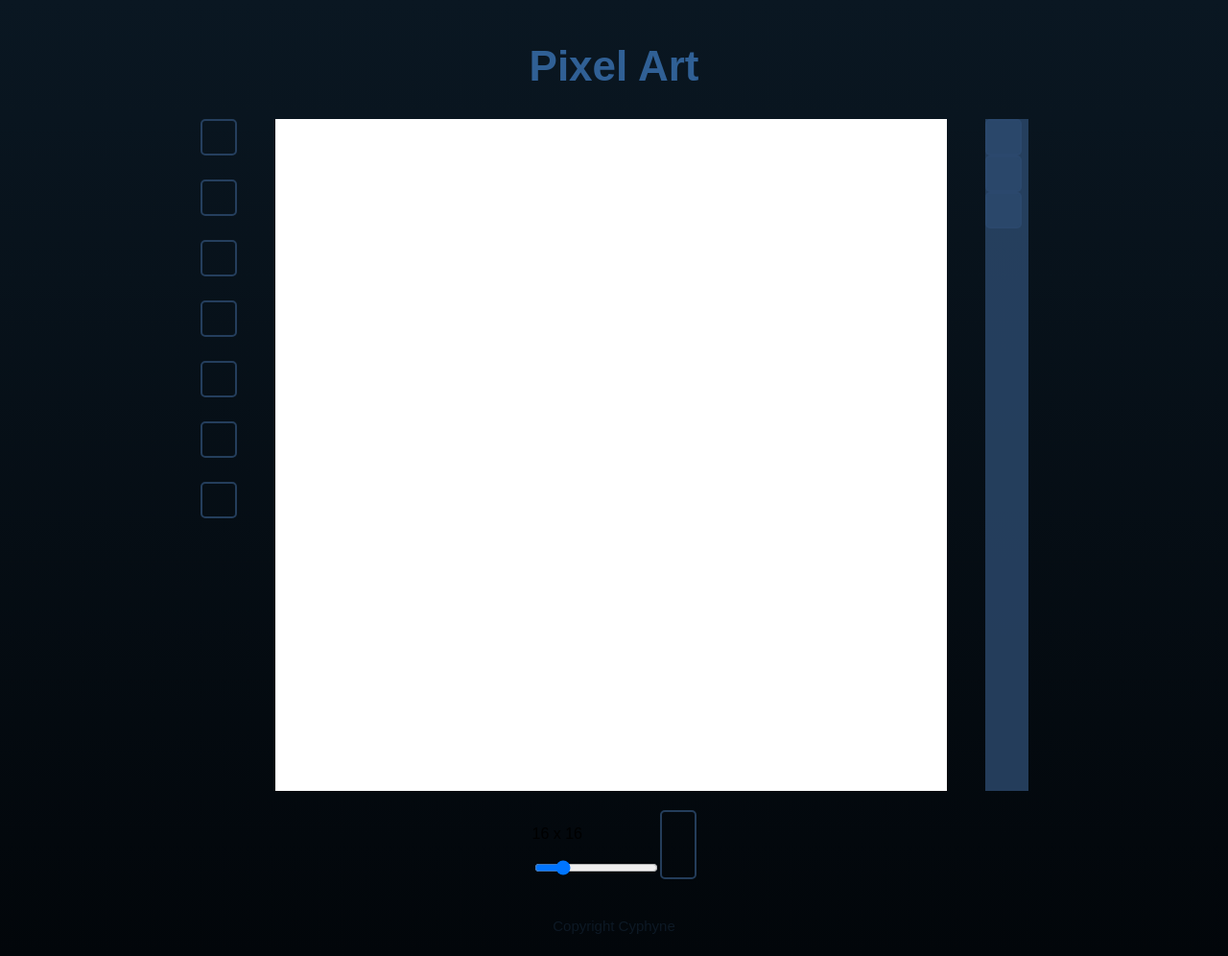
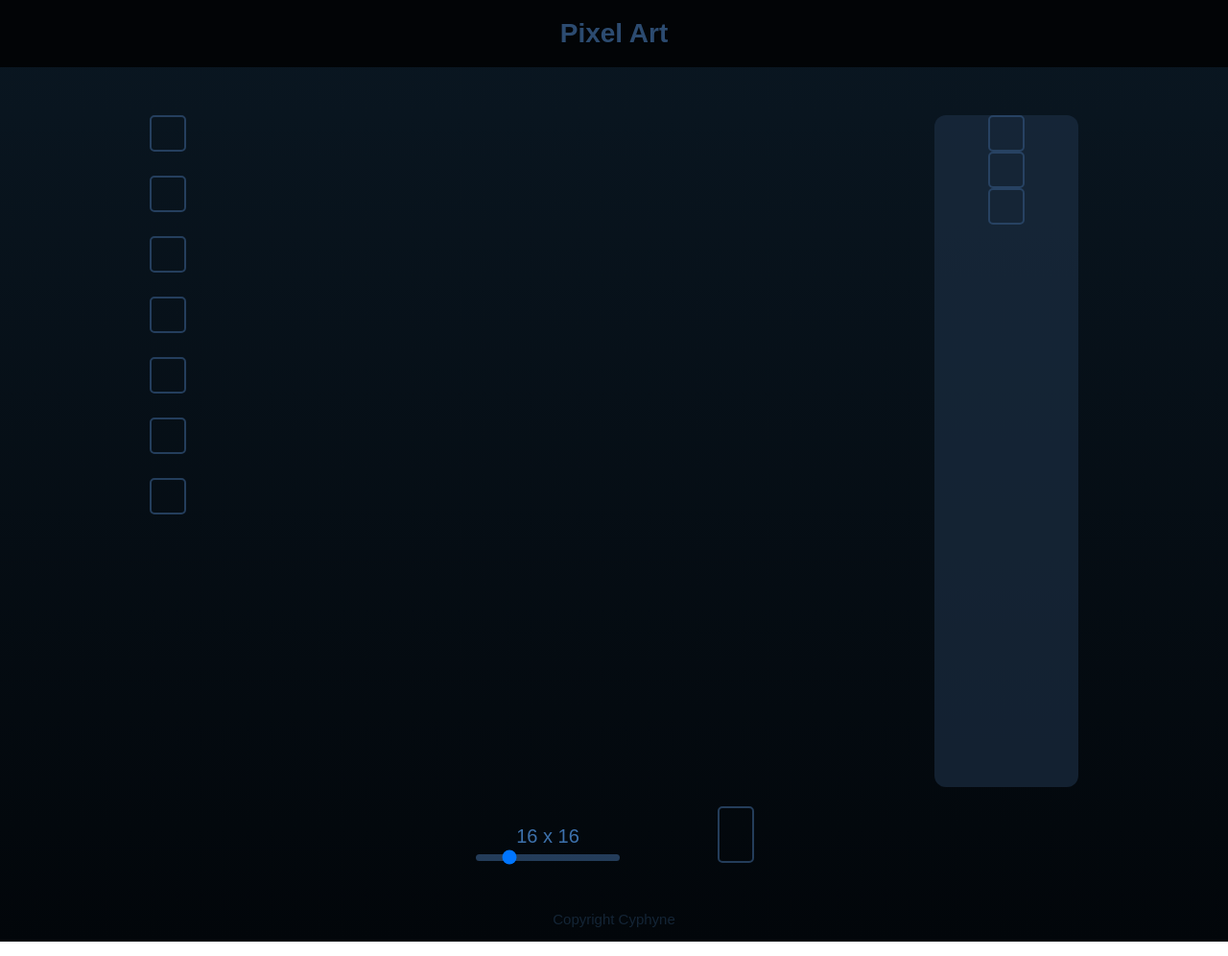
Before and after one commit to cyphyne/etch-a-sketch, a plain HTML site: page index.html in a window 1280 px wide. Shown: the whole page at 96% size. Drawn offline with Linux system fonts and the light colour scheme.

Commit message:
Update style.css

```diff
--- a/style.css
+++ b/style.css
@@ -3,15 +3,18 @@ body {
     min-height: 100%;
     background-image: linear-gradient(#0a1722,#02060a);
     font-family: 'Montserrat', sans-serif;
+    margin: 0;
 }
 
 
  header {
      display: flex;
      justify-content: center;
-     margin-top: 15px;
-     color: #3c76b9c4;
-     font-size: 22px;
+     margin-bottom: 35px;
+     color: #365d8ace;
+     font-size: 14px;
+     background-color: rgba(0, 0, 0, 0.822);
+
  }
 
 /*Main*/
@@ -20,6 +23,7 @@ body {
     display: flex;
     justify-content: center;
     flex-direction: row;
+    margin-top: 50px;
 }
 
 button {
@@ -54,22 +58,19 @@ button.active {
 
 
 .color-dock {
-    width: 45px;
+    width: 150px;
+    display: flex;
+    align-items: center;
     background-color: transparent;
     color: #f2f4f7;
     margin-left: 40px;
-    background-color: #2c4a6dce;
+    background-color: #1c2f44a6;
+    border-radius: 12px;
 }
 
-#color-selector, #recent, #palette {
-    background-color: #2c4a6dce;
-    width: 25px;
-}
-
-.grid-settings {
-    display: flex;
-    justify-content: center;
-    margin-top: 20px;
+#color-selector {
+    text-align: center;
+    font-size: 15px;
 }
 
  /*Grid*/
@@ -77,10 +78,47 @@ button.active {
  .container {
      width: 700px;
      height: 700px;
-     background-color: white;
-     color: black;
      display: grid;
  }
+
+
+ /*Grid Options*/
+
+ .grid-settings {
+    display: flex;
+    justify-content: center;
+    margin-top: 20px;
+    gap: 100px;
+}
+
+#size-slider {
+    display: flex;
+    flex-direction: column;
+    align-items: center;
+
+}
+
+#size-number {
+    color: #3d71ac;
+    font-size: 20px;
+    margin-bottom: 5px;
+}
+
+ #slider {
+     -webkit-appearance: none;
+     height: 7px;
+     width: 150px;
+     border-radius: 25px;
+     background-color: #2c4a6dce;
+ }
+
+#slider,
+#slider::-webkit-slider-thumb,
+#slider::-moz-range-thumb,
+#slider::-ms-thumb {
+    -webkit-appearance: none;
+    background: #3d71ac;
+}
 
 
  /*Footer*/
@@ -89,10 +127,10 @@ button.active {
      display: flex;
      justify-content: center;
      font-size: 15px;
-     margin-top: 25px;
+     margin-top: 35px;
  }
 
  footer, #link, a:visited {
      text-decoration: none;
-     color: #0d1925;
+     color: #142536;
  }
```
